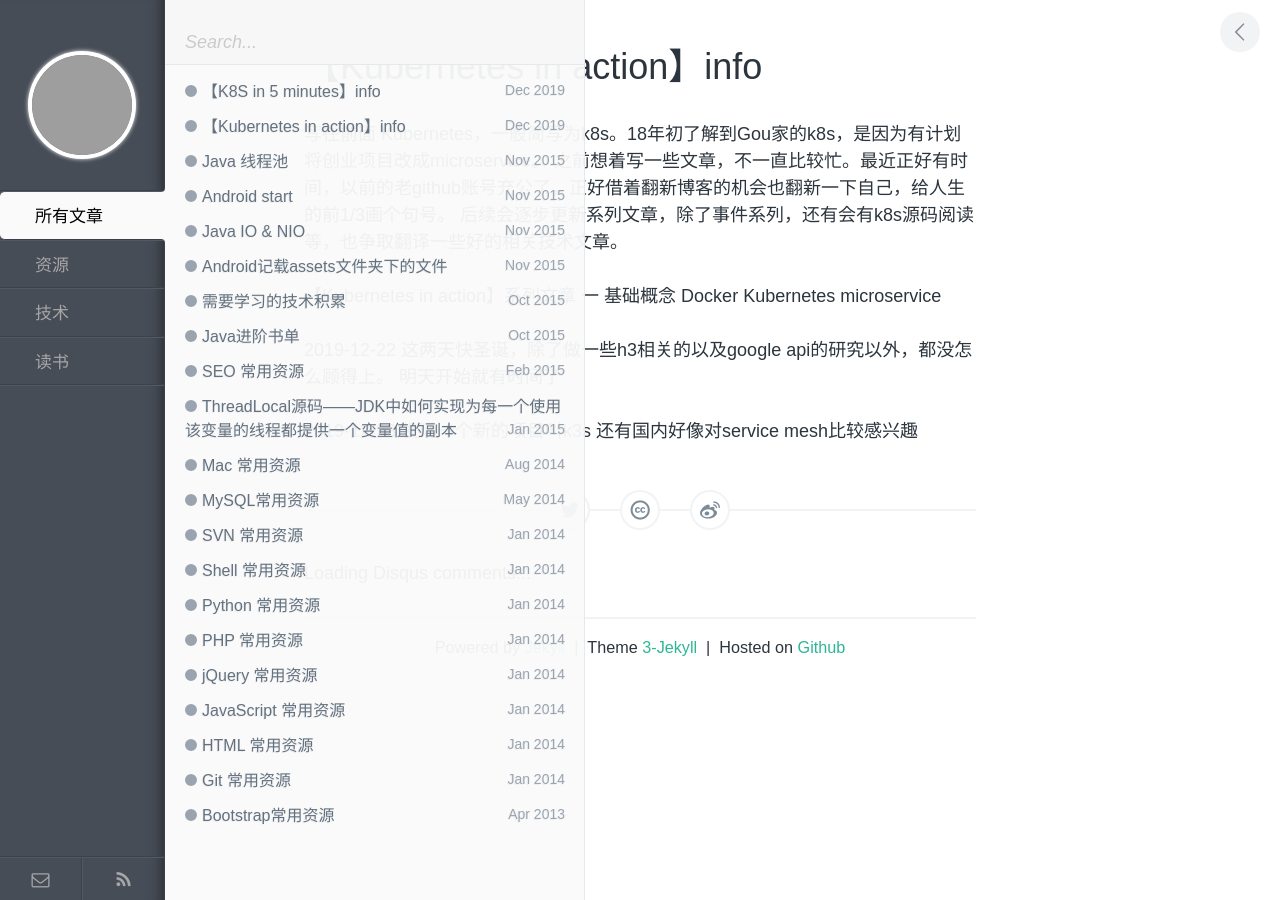
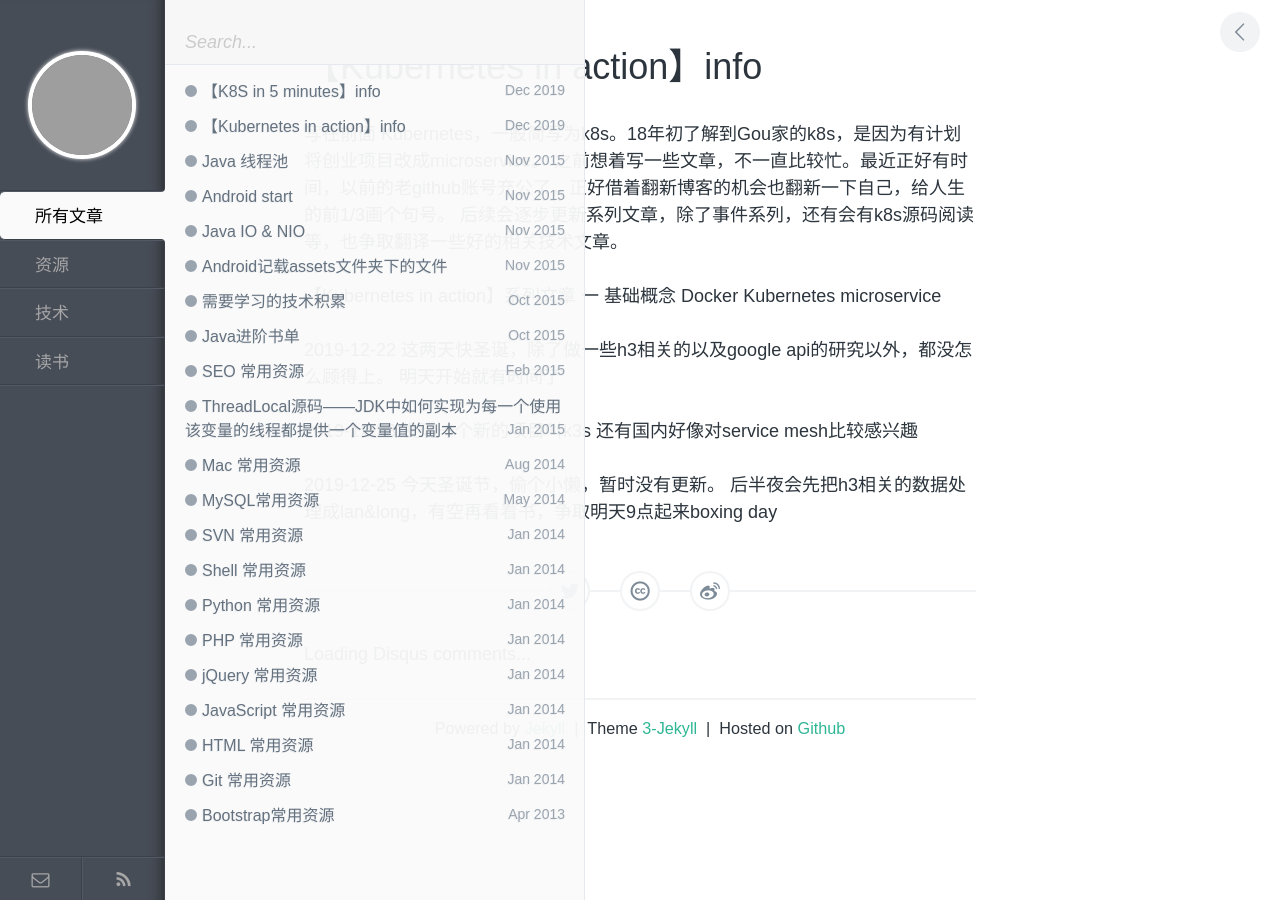
Before and after one commit to Arther-X/Arther-X.github.io, a Jekyll site: the page built from _posts/tech/2019-12-19-k8s-in-action-info.md, in a window 1280 px wide. Built offline with Jekyll 4.4.1, drawn with Linux system fonts in a browser that asks for light colours; comment, search, counter and statistics services are not loaded; grey boxes are pictures that could not be loaded.

Commit message:
[BLOG][UPDATE][ArtherX][k8sia] 简单记录

```diff
--- a/_posts/tech/2019-12-19-k8s-in-action-info.md
+++ b/_posts/tech/2019-12-19-k8s-in-action-info.md
@@ -24,3 +24,7 @@ microservice
 2019-12-23
 发现一个新的项目叫k3s
 还有国内好像对service mesh比较感兴趣
+
+2019-12-25
+今天圣诞节，偷个小懒，暂时没有更新。
+后半夜会先把h3相关的数据处理成lan&long，有空再看看书，争取明天9点起来boxing day
```
